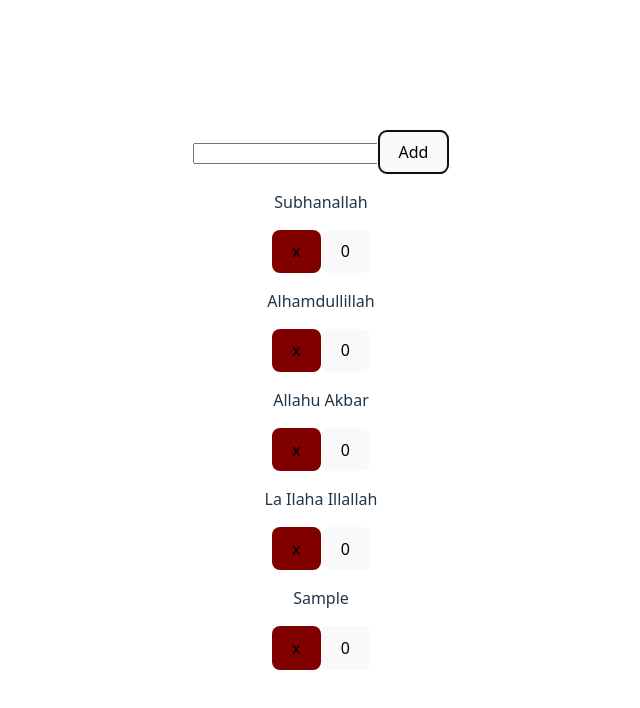
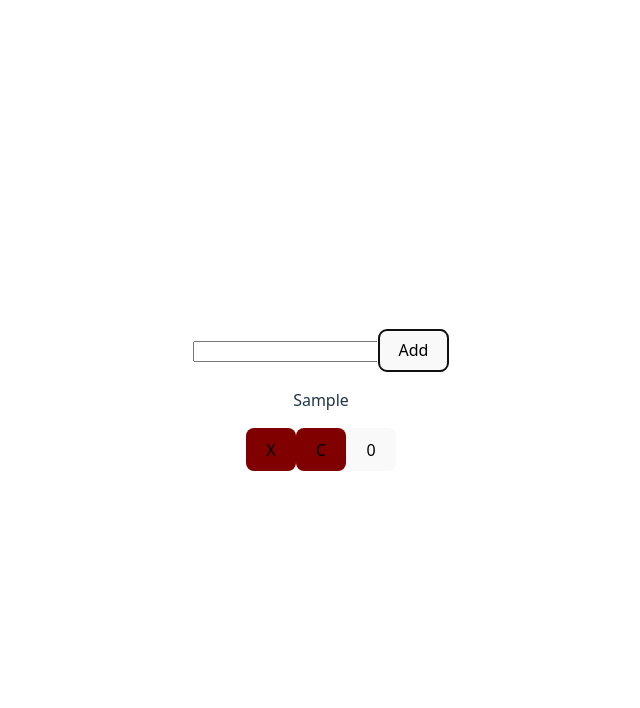
Before and after one commit to Salman-Nazeer-477/counter, a React (Vite) app: page / in a window 1280 px wide. Both pictures are taken after typing "Sample" into the empty fields and a click on the button "Add". Shown: the top 708 px of the page, without its empty margins (319-959 px from the left). Built offline with nearby package versions, Linux system fonts and the light colour scheme.

Commit message:
Added feature to delete a prayer

```diff
--- a/src/App.jsx
+++ b/src/App.jsx
@@ -4,20 +4,7 @@ import './App.css'
 
 
 function App() {
-  const [prayers, setPrayers] = useState([
-    {
-      prayerText: "Subhanallah",
-    },
-    {
-      prayerText: "Alhamdullillah",
-    },
-    {
-      prayerText: "Allahu Akbar",
-    },
-    {
-      prayerText: "La Ilaha Illallah"
-    }
-  ])
+  const [prayers, setPrayers] = useState([])
   const [newPrayerText, setNewPrayerText] = useState("")
 
   function addNewPrayerText(newPrayerText){
@@ -26,11 +13,18 @@ function App() {
       return [
         ...prayers,
         {
-          prayerText: newPrayerText
+          prayerText: newPrayerText,
+          prayerId: crypto.randomUUID()
         },
       ]
     })
     setNewPrayerText("")
+  }
+
+  function deletePrayer(id){
+    setPrayers(prayers=>{
+      return prayers.filter(prayer => prayer.prayerId !== id)
+    })
   }
   function handleSubmit(e){
     e.preventDefault()
@@ -48,7 +42,7 @@ function App() {
       </form>
       {
         prayers.map(prayer => {
-          return <Prayer prayerText={prayer.prayerText} />
+          return <Prayer deletePrayer={deletePrayer} key={prayer.prayerId} prayerText={prayer.prayerText} prayerId={prayer.prayerId} />
       })}
     </>
   )
--- a/src/Prayer.jsx
+++ b/src/Prayer.jsx
@@ -16,7 +16,8 @@ export default function Prayer(props){
             <div className="prayer-component">
                 <span className="prayer-content">
                     <p className="prayer-text">{props.prayerText}</p>
-                    <button className="red" onClick={() => setCount(0)}>x</button>
+                    <button className="red" onClick={() => props.deletePrayer(props.prayerId)}>X</button>
+                    <button className="red" onClick={() => setCount(0)}>C</button>
                     <button onClick={() => setCount(count + 1)}>{count}</button>
                 </span>
             </div>
```
